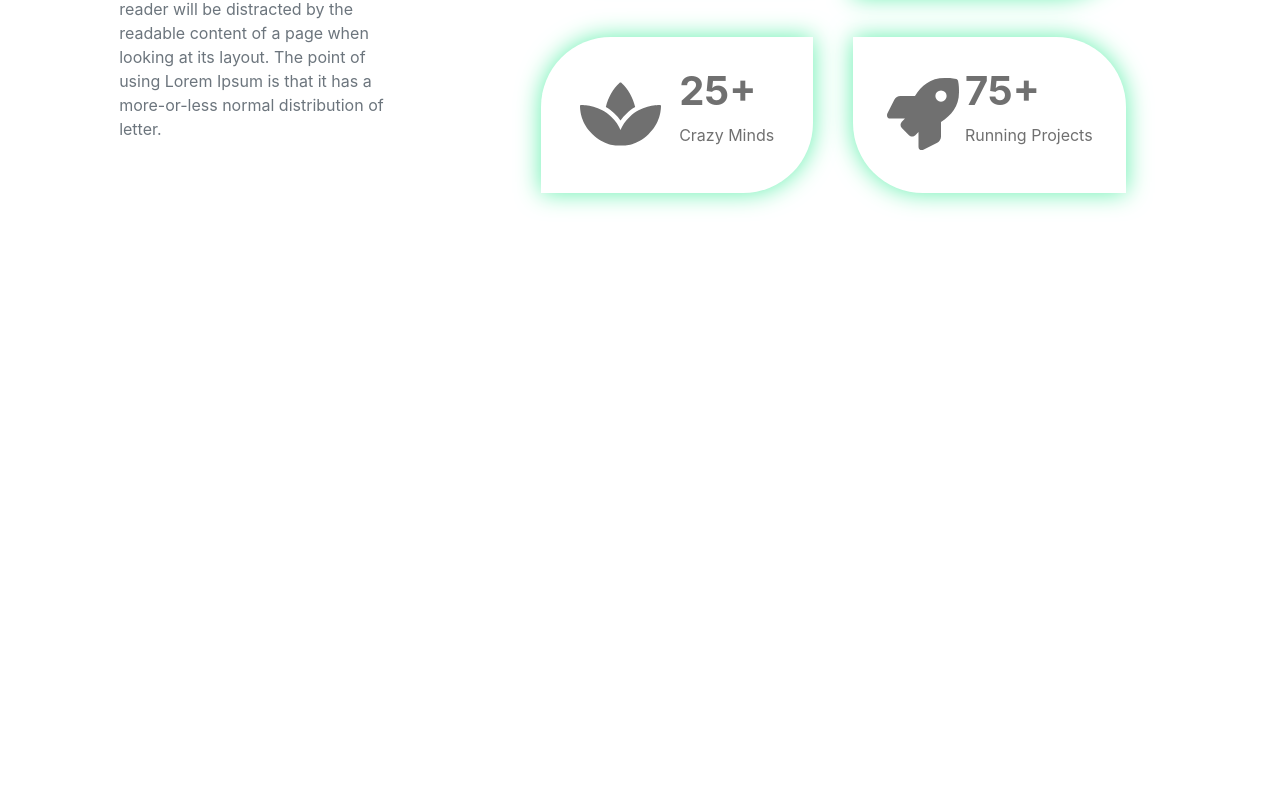
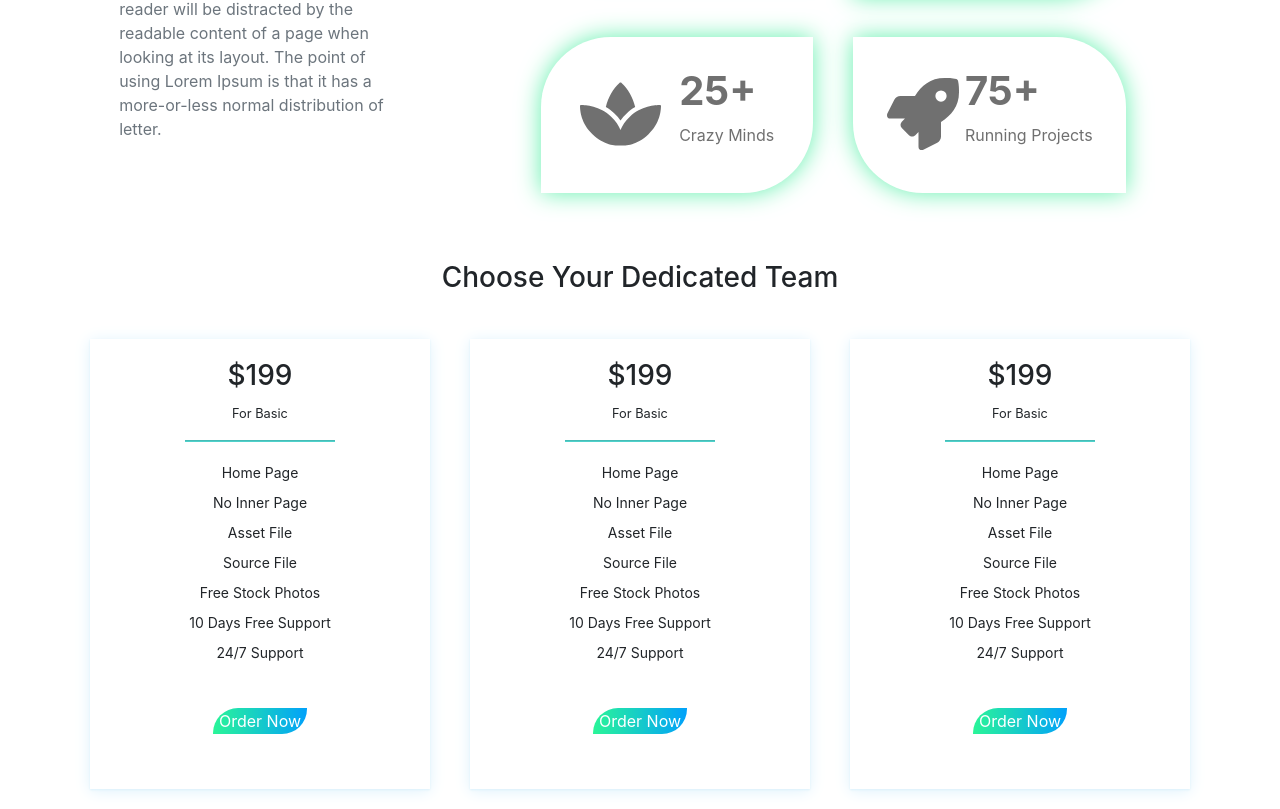
Before and after one commit to mohammad-fahad/athena-design-f, a React (Create React App) app: page / in a window 1280 px wide. Shown: the part 2011-2820 px from the top of the page. Before the commit the page ends 2272 px from the top, so only its background shows below. Built offline with nearby package versions, Linux system fonts and the light colour scheme.

Commit message:
Completed by Rakib

```diff
--- /dev/null
+++ b/src/Component/ChooseTeam/ChooseTeam.css
@@ -0,0 +1,26 @@
+.team-card{
+    display: block;
+    margin: 20px;
+    padding: 20px;
+    box-shadow: 0 2px 15px rgb(222, 242, 252), 0 1px 2px rgb(222, 242, 252);
+    width: 500px!important;
+    height: 450px!important;
+}
+.team-card:hover{
+    border: 2px solid #3CEDCE;
+    grid-template: 75px / 1fr 1fr 1fr;
+}
+.card-items li{
+    list-style-type: none;
+    font-size: 14px;
+    line-height: 30px;
+}
+.hr-line{
+    width: 150px;
+    background-color: #4FD1CB;
+    height: 0.5px;
+}
+.order-button{
+    margin-top: 40px;
+
+}
--- /dev/null
+++ b/src/Component/ChooseTeam/ChooseTeam.js
@@ -0,0 +1,61 @@
+import React from "react";
+import "./ChooseTeam.css";
+
+const ChooseTeam = () => {
+    return (
+        <div>
+            <h3 className="text-center mb-4">Choose Your Dedicated Team</h3>
+            <div className="container d-flex justify-content-around">
+                <div className="row">
+                    <div className="col-sm team-card">
+                        <div className="card-items text-center">
+                            <h3>$199</h3>
+                            <small>For Basic</small>
+                            <hr className="hr-line"></hr>
+                            <li>Home Page</li>
+                            <li>No Inner Page</li>
+                            <li>Asset File</li>
+                            <li>Source File</li>
+                            <li>Free Stock Photos</li>
+                            <li>10 Days Free Support</li>
+                            <li>24/7 Support</li>
+                            <button className="order-button common-btn">Order Now</button>
+                        </div>
+                    </div>
+                    <div className="col-sm team-card">
+                        <div className="card-items text-center">
+                            <h3>$199</h3>
+                            <small>For Basic</small>
+                            <hr className="hr-line"></hr>
+                            <li>Home Page</li>
+                            <li>No Inner Page</li>
+                            <li>Asset File</li>
+                            <li>Source File</li>
+                            <li>Free Stock Photos</li>
+                            <li>10 Days Free Support</li>
+                            <li>24/7 Support</li>
+                            <button className="order-button common-btn">Order Now</button>
+                        </div>
+                    </div>
+                    <div className="col-sm team-card">
+                        <div className="card-items text-center">
+                            <h3>$199</h3>
+                            <small>For Basic</small>
+                            <hr className="hr-line"></hr>
+                            <li>Home Page</li>
+                            <li>No Inner Page</li>
+                            <li>Asset File</li>
+                            <li>Source File</li>
+                            <li>Free Stock Photos</li>
+                            <li>10 Days Free Support</li>
+                            <li>24/7 Support</li>
+                            <button className="order-button common-btn">Order Now</button>
+                        </div>
+                    </div>
+                </div>
+            </div>
+        </div>
+    );
+};
+
+export default ChooseTeam;
--- a/src/Component/Home/Home.js
+++ b/src/Component/Home/Home.js
@@ -1,5 +1,6 @@
 import React from 'react';
 import Achievement from '../Achievement/Achievement';
+import ChooseTeam from '../ChooseTeam/ChooseTeam';
 import Header from '../Header/Header';
 import Navbar from '../Navbar';
 import StayRunning from '../StayRunning/StayRunning';
@@ -13,6 +14,7 @@ const Home = () => {
             <WhatWeDo />
             <StayRunning />
             <Achievement />
+            <ChooseTeam />
         </div>
     );
 };
```
